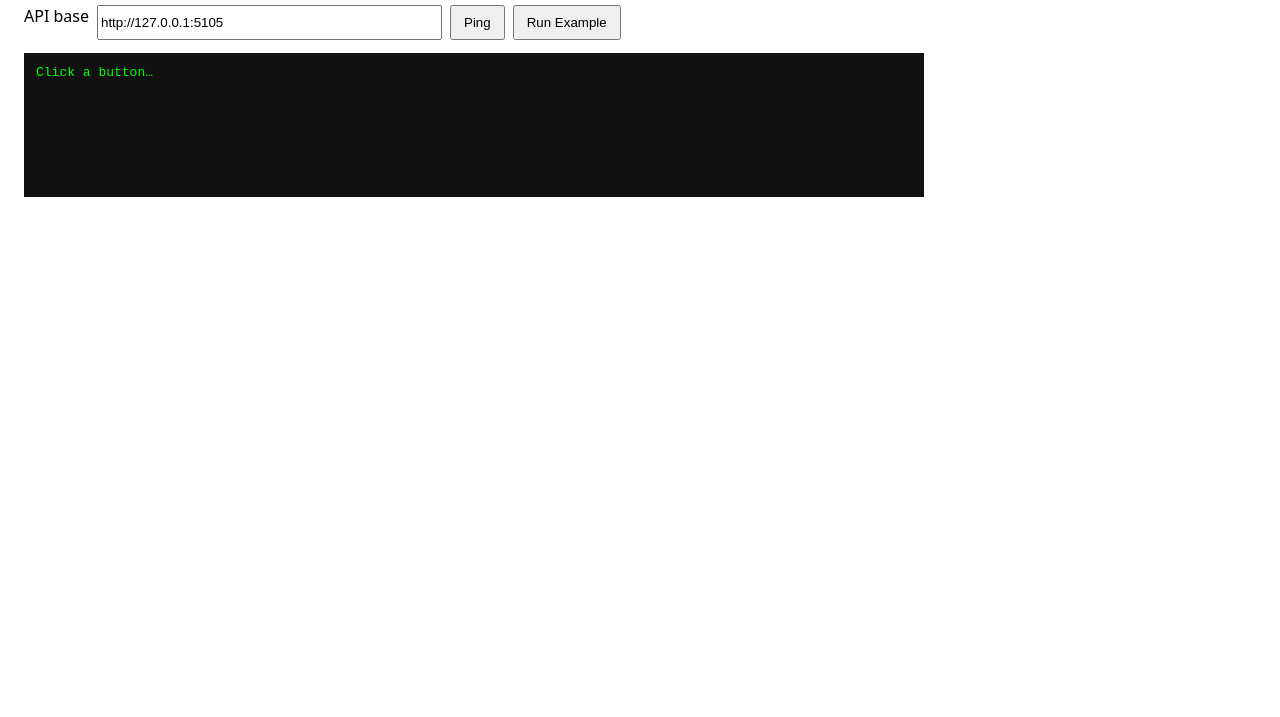
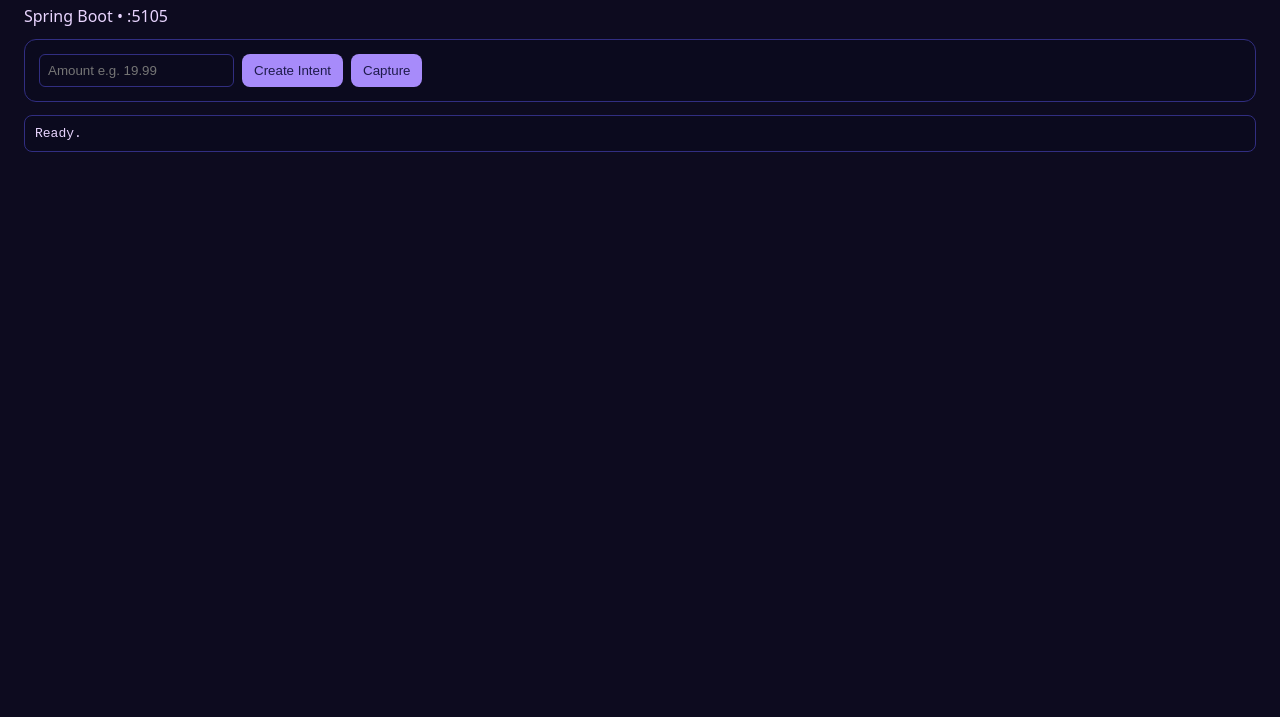
Before and after one commit to at-github-th/payments-lab, a plain HTML site: page web/index.html in a window 1280 px wide. Shown: the part 83-800 px from the top of the page. Drawn offline with Linux system fonts and the light colour scheme.

Commit message:
feat(web): distinct UI tailored to app purpose

```diff
--- a/web/index.html
+++ b/web/index.html
@@ -1,11 +1,31 @@
-<!doctype html><meta charset="utf-8"><title>payments-lab-native demo</title>
-<style>body{font-family:system-ui,Arial;margin:24px;max-width:900px}.row{display:flex;gap:8px;margin:8px 0}button{padding:8px 12px}pre{background:#111;color:#0f0;padding:12px;min-height:120px;white-space:pre-wrap}</style>
-<h1>payments-lab-native web tester</h1>
-<div class="row"><label>API base</label><input id="base" size="40" value="http://127.0.0.1:5105"><button onclick="ping()">Ping</button><button onclick="ex()">Run Example</button></div>
-<pre id="out">Click a button…</pre>
+<!doctype html><html><head><meta charset="utf-8"/>
+<title>Payments Lab</title>
+<meta name="viewport" content="width=device-width,initial-scale=1"/>
+<style>
+  body{font-family:system-ui;margin:24px;background:#0d0b1f;color:#e9d5ff}
+  .row{display:flex;gap:8px;flex-wrap:wrap}
+  input{padding:8px;border-radius:6px;border:1px solid #312e81;background:#0b0a1e;color:#e9d5ff}
+  button{background:#a78bfa;border:0;border-radius:8px;padding:8px 12px;color:#1e1b4b;cursor:pointer}
+  .card{background:#0b0a1e;border:1px solid #312e81;border-radius:12px;padding:14px;margin-top:12px}
+  pre{background:#0b0a1e;border:1px solid #312e81;border-radius:8px;padding:10px;overflow:auto}
+</style></head><body>
+<h1>Payments Lab</h1><div>Spring Boot • :5105</div>
+<div class="card">
+  <div class="row">
+    <input id="amt" type="number" min="1" step="0.01" placeholder="Amount e.g. 19.99"/>
+    <button id="intent">Create Intent</button>
+    <button id="capture">Capture</button>
+  </div>
+</div>
+<pre id="out">Ready.</pre>
 <script>
-const out=document.getElementById('out');
-function base(){return document.getElementById('base').value}
-async function ping(){try{const r=await fetch(base()); out.textContent=JSON.stringify(await r.json(),null,2);}catch(e){out.textContent=String(e)}}
-async function ex(){out.textContent="Try /api endpoints for this app"}
-</script>
+const BASE="http://127.0.0.1:5105"; const out=document.getElementById('out'); let last={}
+document.getElementById('intent').onclick=async()=>{
+  last=await fetch(BASE+"/api/payments/intent",{method:"POST",headers:{"content-type":"application/json"},body:JSON.stringify({amount:Number(amt.value||0)})}).then(r=>r.json()).catch(String);
+  out.textContent=JSON.stringify(last,null,2);
+};
+document.getElementById('capture').onclick=async()=>{
+  const r=await fetch(BASE+"/api/payments/"+(last.id||"")+"/capture",{method:"POST"}).then(r=>r.json()).catch(String);
+  out.textContent=JSON.stringify(r,null,2);
+};
+</script></body></html>
```
